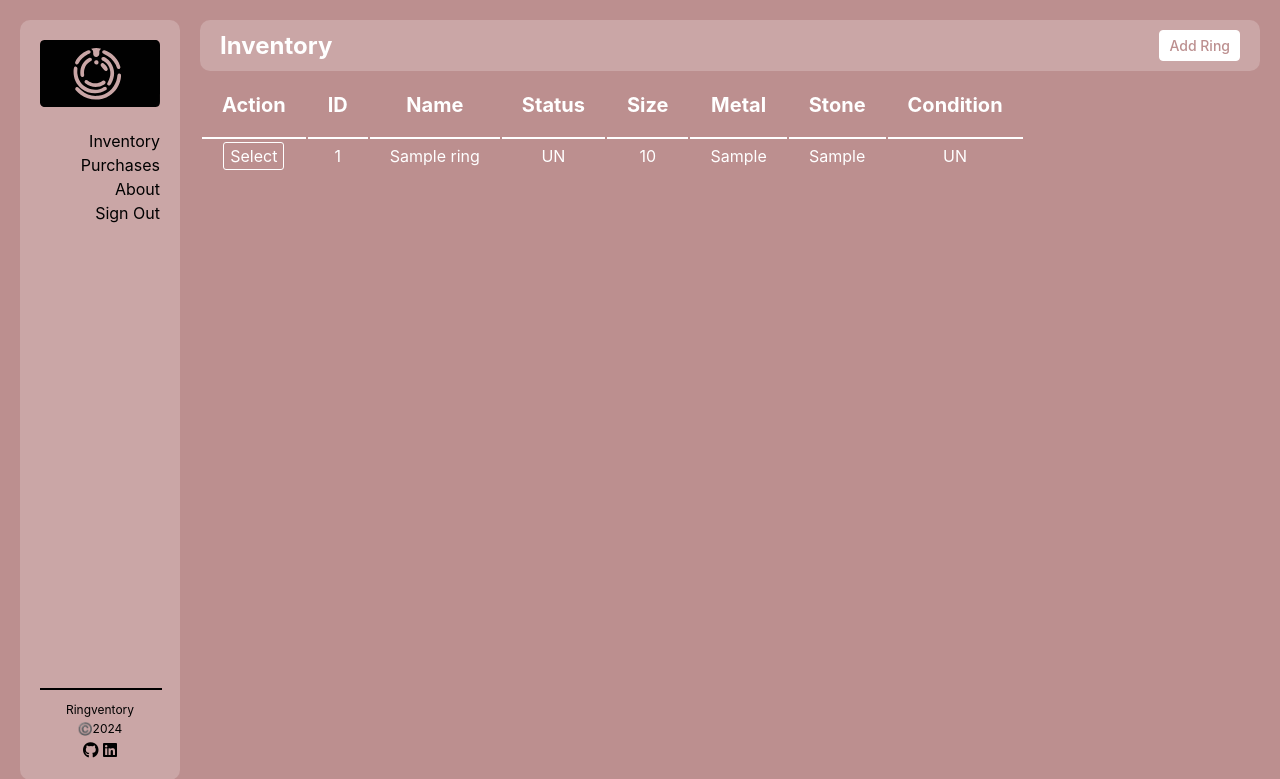
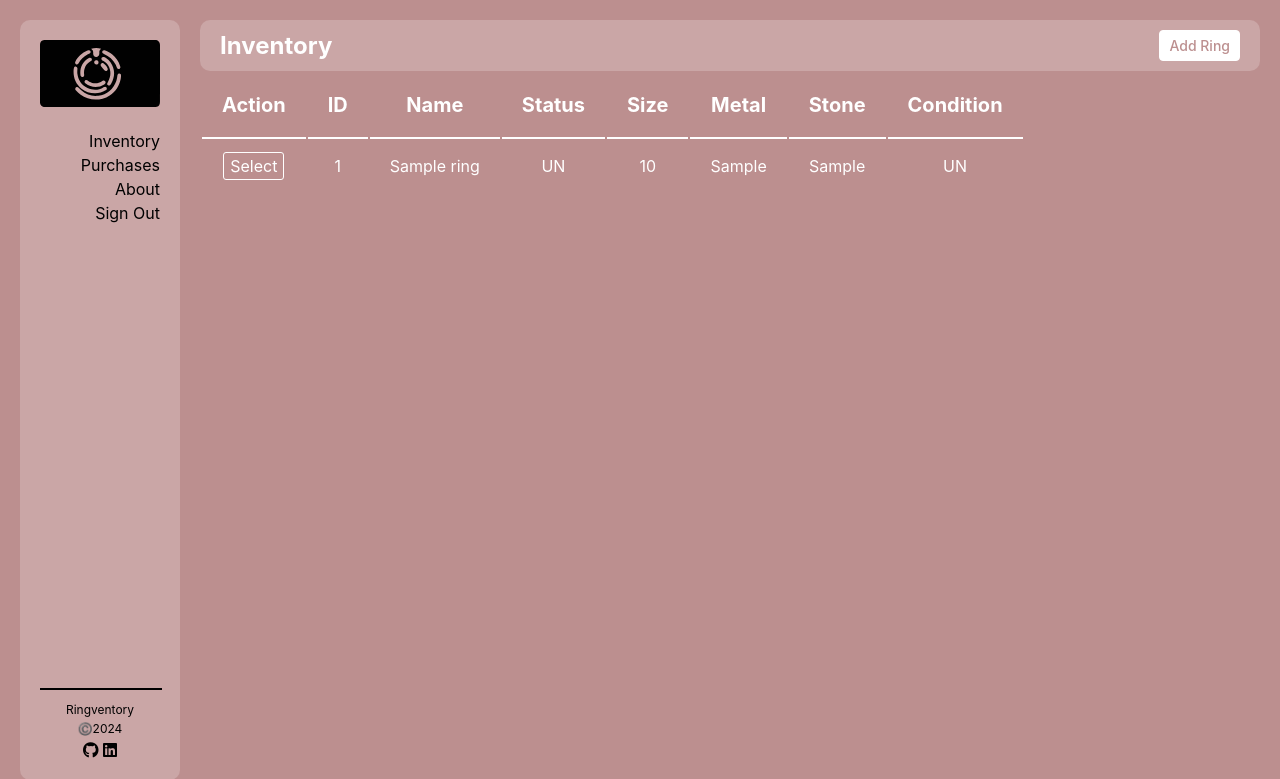
Before and after one commit to TheBerlinMan/Ringventory, a Django app: page /inventory/ in a window 1280 px wide. Shown: the top 779 px of the page. Run offline with Django 5.2, Linux system fonts and the light colour scheme; a user stored in the database is signed in; tables that the repository leaves empty hold one stand-in row (values such as "Sample post"); some libraries are stand-ins or nearby versions.

Commit message:
correct index table to create a tr

```diff
--- a/main_app/static/css/rings/ring-index.css
+++ b/main_app/static/css/rings/ring-index.css
@@ -78,7 +78,7 @@ table thead th{
 }
 
 table td{
-  padding: 5px 20px;
+  padding: 15px 20px;
   text-align: center;
   color: white;
 }
--- a/main_app/templates/rings/index.html
+++ b/main_app/templates/rings/index.html
@@ -60,6 +60,7 @@
       {% for ring in rings %}
 
         <div>
+          <tr>
             <td><a href="{% url 'ring-detail' ring.id %}">Select</a></td>
             <td>{{ring.id}}</td>
             <td>{{ring.name}}</td>
@@ -68,6 +69,8 @@
             <td>{{ring.metal}}</td>
             <td>{{ring.stone}}</td>
             <td>{{ring.condition}}</td>
+
+          </tr>
         </div>
 
       {% endfor %}
```
Lines whose indentation alone changed are shown as unchanged.
